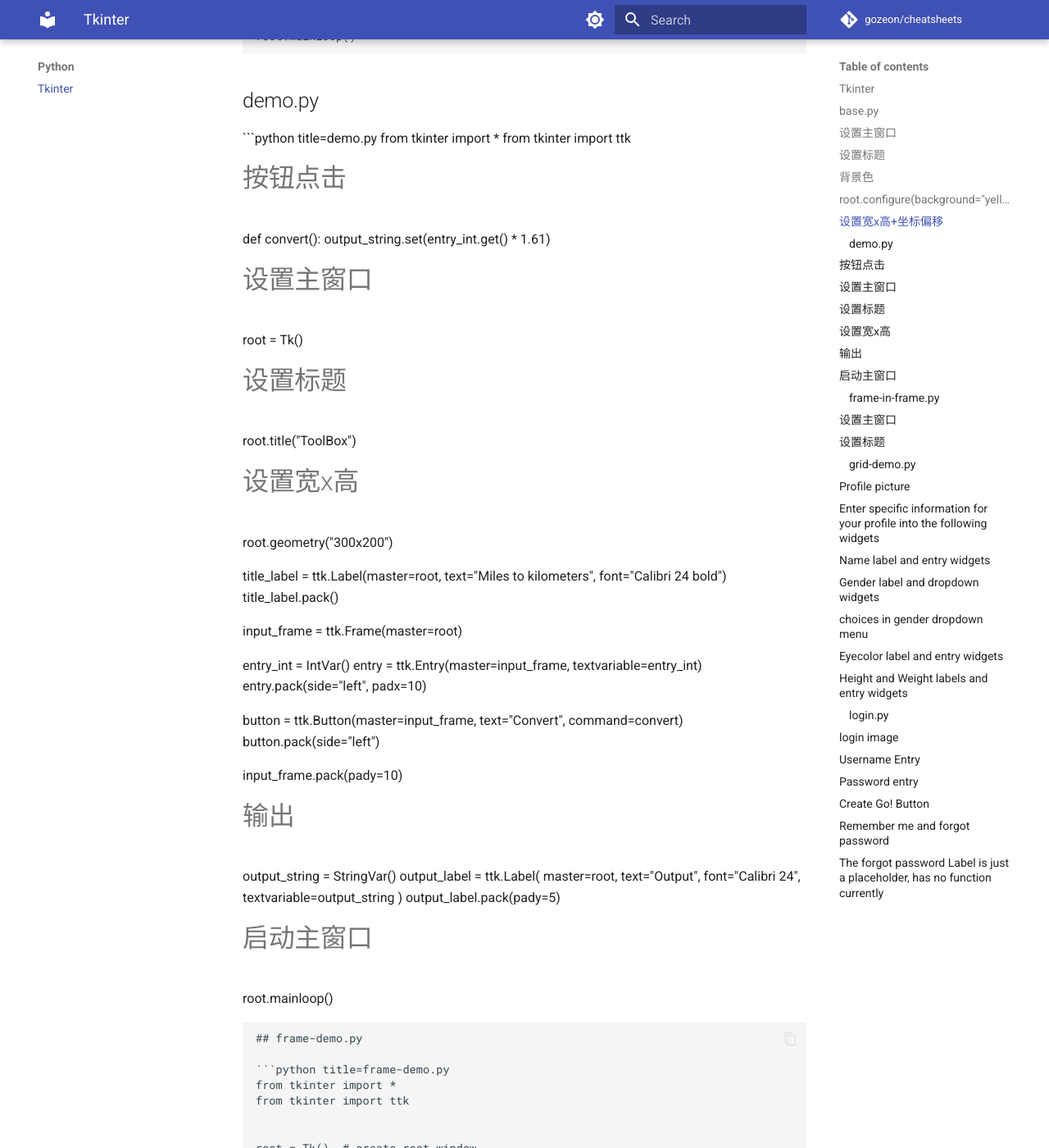
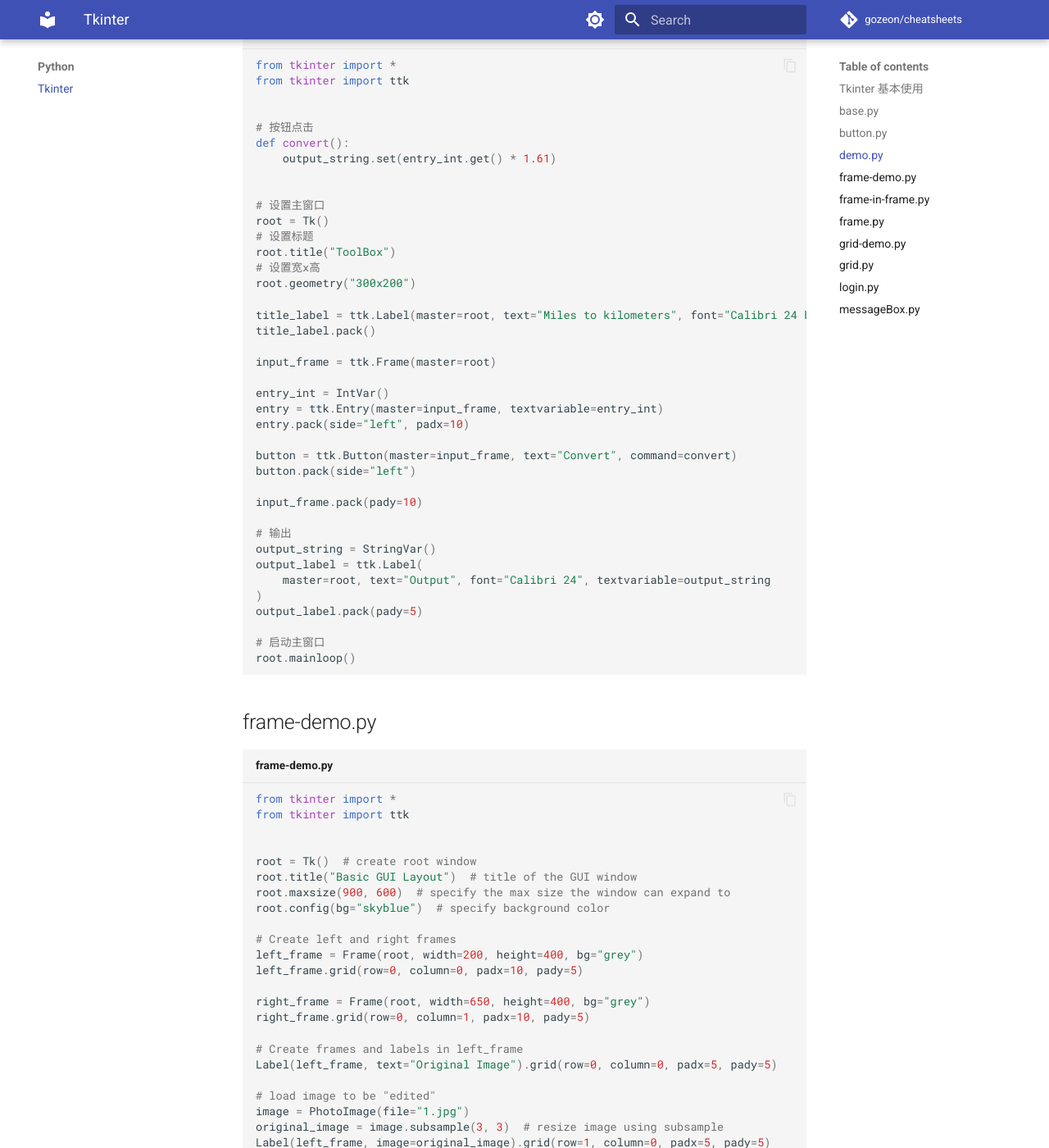
Before and after one commit to gozeon/cheatsheets, an MkDocs documentation site: the page built from docs/python/tkinter.md, in a window 1280 px wide and 1400 px high, scrolled down 1957 px. Shown: the whole window at 82% size. Built offline with MkDocs 1.6.1 and Material for MkDocs 9.7.7, drawn with Linux system fonts in a browser that asks for light colours; comment, search, counter and statistics services are not loaded; some of the changed text lies outside the part shown.

Commit message:
doc: 格式兼容

````diff
--- a/docs/python/tkinter.md
+++ b/docs/python/tkinter.md
@@ -1,10 +1,10 @@
-## Tkinter
+## Tkinter 基本使用
 
 参考教学[网站](https://www.pythonguis.com/tutorials), [视频](https://www.youtube.com/watch?v=mop6g-c5HEY)
 
 ## base.py
 
-```python title=base.py
+```python title="base.py"
 from tkinter import *
 from tkinter import ttk
 
@@ -27,7 +27,7 @@ root.mainloop()
 
 ## button.py
 
-```python title=button.py
+```python title="button.py"
 from tkinter import *
 from tkinter import ttk
 
@@ -81,7 +81,7 @@ root.mainloop()
 
 ## demo.py
 
-```python title=demo.py
+```python title="demo.py"
 from tkinter import *
 from tkinter import ttk
 
@@ -125,7 +125,7 @@ root.mainloop()
 
 ## frame-demo.py
 
-```python title=frame-demo.py
+```python title="frame-demo.py"
 from tkinter import *
 from tkinter import ttk
 
@@ -176,7 +176,7 @@ root.mainloop()
 
 ## frame-in-frame.py
 
-```python title=frame-in-frame.py
+```python title="frame-in-frame.py"
 from tkinter import *
 from tkinter import ttk
 
@@ -201,7 +201,7 @@ root.mainloop()
 
 ## frame.py
 
-```python title=frame.py
+```python title="frame.py"
 from tkinter import *
 from tkinter import ttk
 
@@ -221,7 +221,7 @@ root.mainloop()
 
 ## grid-demo.py
 
-```python title=grid-demo.py
+```python title="grid-demo.py"
 from tkinter import *
 from tkinter import ttk
 
@@ -289,7 +289,7 @@ root.mainloop()
 
 ## grid.py
 
-```python title=grid.py
+```python title="grid.py"
 from tkinter import *
 from tkinter import ttk
 
@@ -337,7 +337,7 @@ root.mainloop()
 
 ## login.py
 
-```python title=login.py
+```python title="login.py"
 from tkinter import *
 from tkinter import ttk
 
@@ -423,7 +423,7 @@ root.mainloop()
 
 ## messageBox.py
 
-```python title=messageBox.py
+```python title="messageBox.py"
 from tkinter import *
 from tkinter import ttk
 from tkinter.messagebox import showerror, showwarning, showinfo
````
